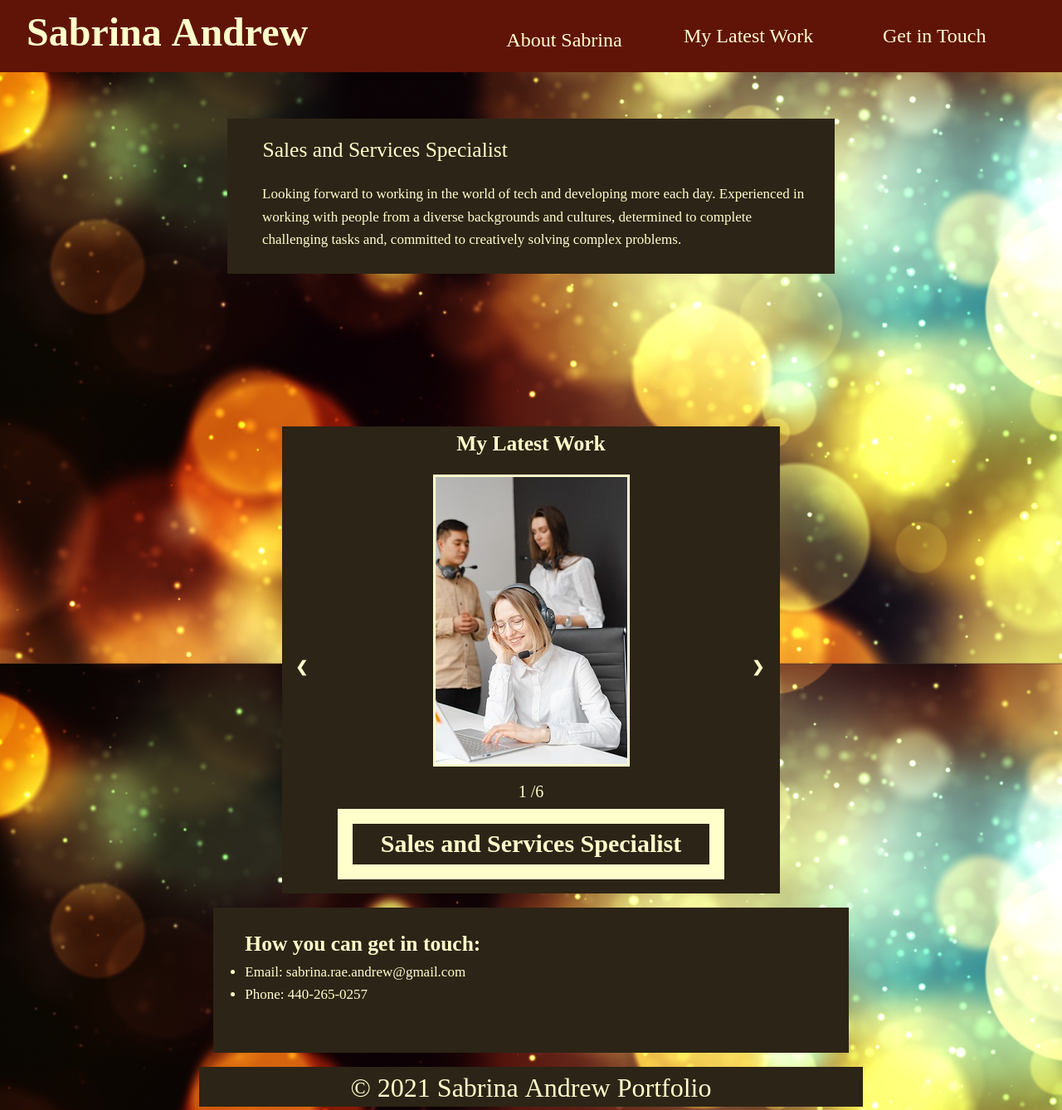
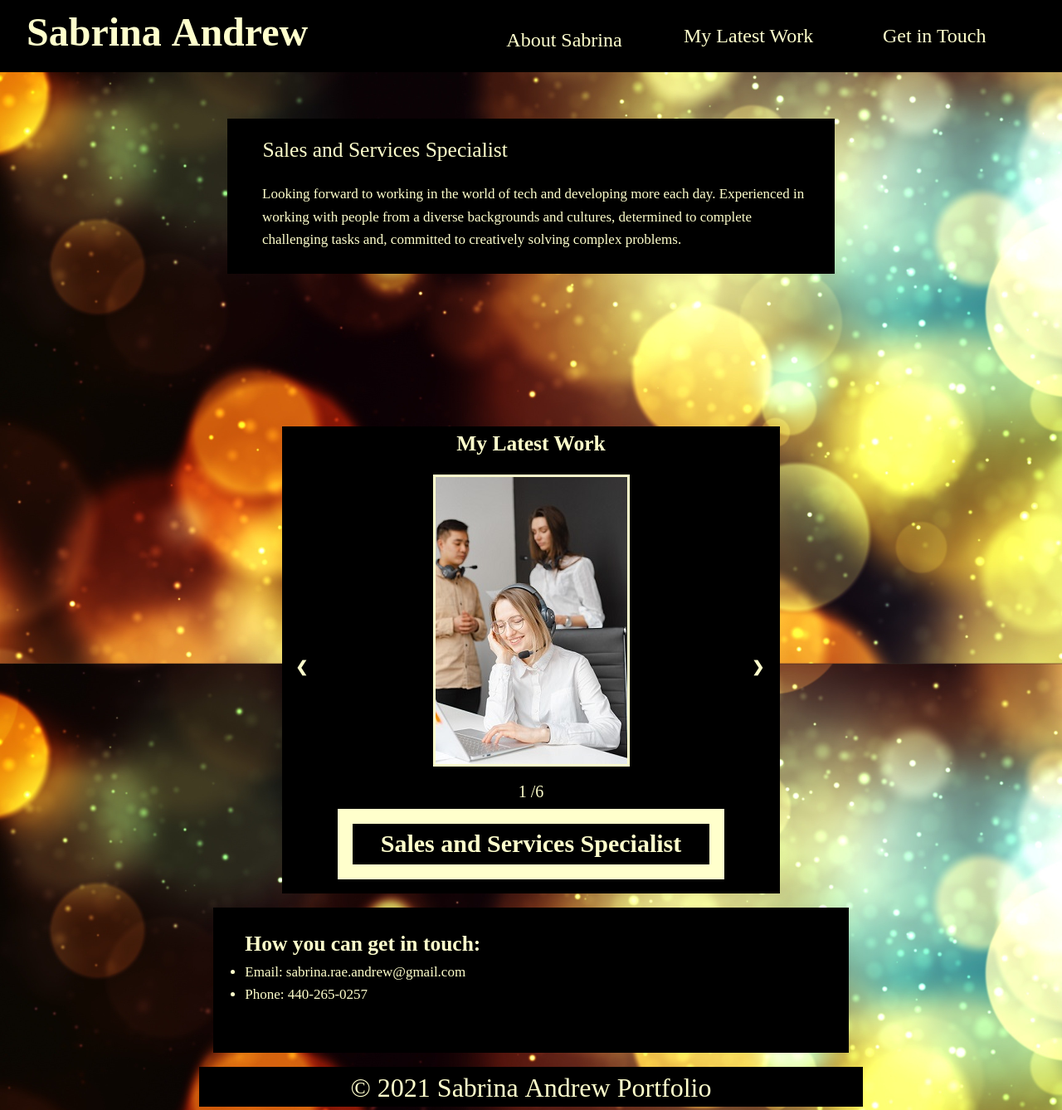
Before and after one commit to sabrina-andrew/sabrina-andrew.github.io, a plain HTML site: page index.html in a window 1280 px wide. Shown: the whole page at 83% size. Drawn offline with Linux system fonts and the light colour scheme.

Commit message:
changedColors

```diff
--- a/style.css
+++ b/style.css
@@ -32,7 +32,7 @@ h1,
 h2,
 h3 {
   color: #ffffcc;
-  background: #2c2416;
+  background: #000000;
 }
 header {
   margin-top: 3em;
@@ -56,7 +56,7 @@ header span {
 }
 /*Background to blurb about me*/
 .sectionSpan {
-  background-color: #2c2416;
+  background-color: #000000;
   margin-top: 75px;
   height: auto;
   min-height: 100% !important;
@@ -77,7 +77,7 @@ header span {
   left: 0;
   width: 100%;
   font-size: 1rem;
-  background: #601407;
+  background: #000000;
   display: -ms-grid;
   display: grid;
   -ms-grid-columns: 1fr (240px);
@@ -113,7 +113,7 @@ header span {
   padding-left: 2rem;
   font-size: 3rem;
   color: #ffffcc;
-  background: #601407;
+  background: #000000;
   /* float: left; */
   word-wrap: none;
 }
@@ -122,7 +122,7 @@ header span {
 #myBtn {
   padding-top: 10px;
   color: #ffffcc;
-  background: #601407;
+  background: #000000;
   font-size: 1.5em;
   -webkit-transition: all 0.2s ease-in-out;
   -o-transition: all 0.2s ease-in-out;
@@ -154,7 +154,7 @@ header span {
 
 /* Modal Content/Box */
 .modal-content {
-  background: #2c2416;
+  background: #000000;
   color: #ffffcc;
   display: grid;
   -ms-grid-columns: 350px 1em 350px;
@@ -242,7 +242,7 @@ section p {
   -webkit-box-align: center;
   -ms-flex-align: center;
   align-items: center;
-  background: #2c2416;
+  background: #000000;
   max-width: 600px;
   margin-left: auto;
   margin-right: auto;
@@ -345,7 +345,7 @@ section p {
 
 .collapsible {
   background-color: #ffffcc;
-  color: #2c2416;
+  color: #000000;
   cursor: pointer;
   padding: 18px;
   width: 100%;
@@ -369,19 +369,19 @@ section p {
 }
 
 .content p {
-  color: #2c2416;
+  color: #000000;
 }
 
 .active,
 .collapsible:hover {
-  background-color: ffffcc;
+  background-color: #000000;
   -webkit-transform: scale(1.05);
   -ms-transform: scale(1.05);
   transform: scale(1.05);
 }
 
 .getInTouch {
-  background-color: #2c2416;
+  background-color: #000000;
 }
 
 .getInTouch h2 {
@@ -408,7 +408,7 @@ section p {
 }
 
 footer {
-  background: #2c2416;
+  background: #000000;
   text-align: center;
   color: #ffffcc;
   left: 0;
```
